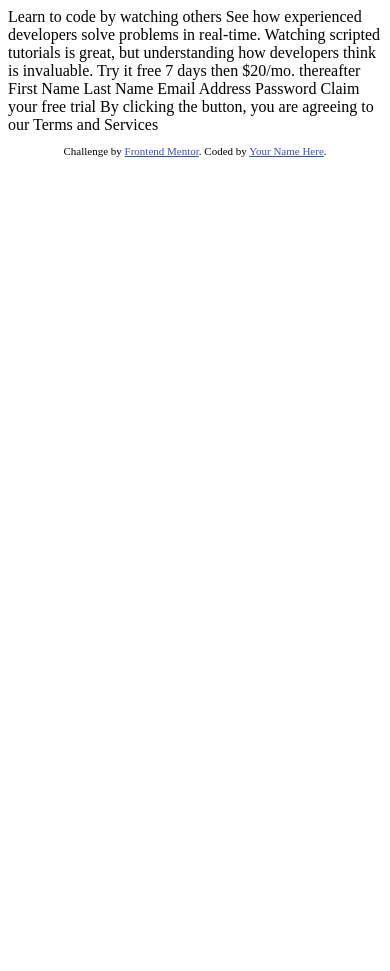
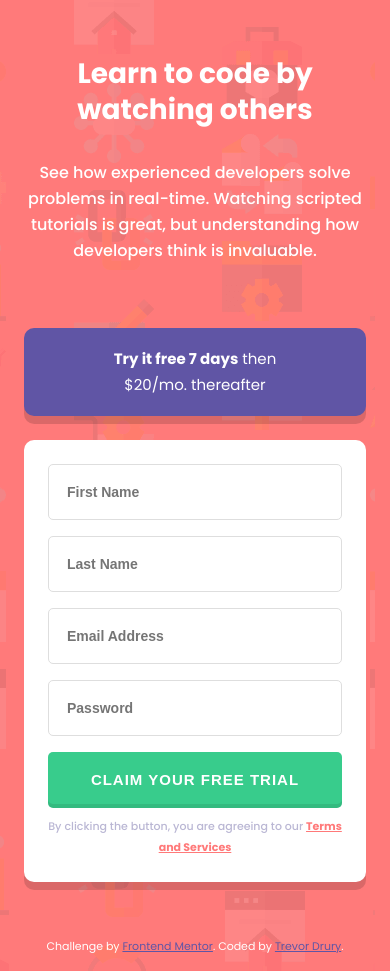
Before and after one commit to trevdrury/FrontEndMentor-intro-component-with-signup-form, a website: page index.html in a window 390 px wide. Before the commit the page ends 844 px from the top, so only its background shows below. Drawn offline with Linux system fonts and the light colour scheme.

Commit message:
HTML and CSS completed for mobile version

```diff
--- a/index.html
+++ b/index.html
@@ -5,37 +5,44 @@
   <meta name="viewport" content="width=device-width, initial-scale=1.0"> <!-- displays site properly based on user's device -->
 
   <link rel="icon" type="image/png" sizes="32x32" href="./images/favicon-32x32.png">
+  <link rel="preconnect" href="https://fonts.gstatic.com">
+  <link href="https://fonts.googleapis.com/css2?family=Poppins:wght@400;500;600;700&display=swap" rel="stylesheet">
+  <link rel="stylesheet" href="./scss/styles.css">
 
   <title>Frontend Mentor | Intro component with sign up form</title>
 
-  <!-- Feel free to remove these styles or customise in your own stylesheet 👍 -->
-  <style>
-    .attribution { font-size: 11px; text-align: center; }
-    .attribution a { color: hsl(228, 45%, 44%); }
-  </style>
 </head>
 <body>
 
-  Learn to code by watching others
-
-  See how experienced developers solve problems in real-time. Watching scripted tutorials is great,
-  but understanding how developers think is invaluable.
-
-  Try it free 7 days then $20/mo. thereafter
-
-  First Name
-  Last Name
-  Email Address
-  Password
-
-  Claim your free trial
-
-  By clicking the button, you are agreeing to our Terms and Services
+  <div class="container">
+    <div class="text-block">
+      <h1>Learn to code by watching others</h1>
+      <p>
+        See how experienced developers solve problems in real-time. Watching scripted tutorials is great,
+        but understanding how developers think is invaluable.
+      </p>
+    </div>
+    <div class="form-block">
+      <div class="highlight">
+        <p><span>Try it free 7 days</span> then <br> $20/mo. thereafter</p>
+      </div>
+      <form action="#">
+        <input type="text" id="first-name" placeholder="First Name">
+        <input type="text" id="last-name" placeholder="Last Name">
+        <input type="email" id="email-address" placeholder="Email Address">
+        <input type="password" id="password" placeholder="Password">
+        <button type="submit">Claim your free trial</button>
+        <p>
+          By clicking the button, you are agreeing to our <a href="#">Terms and Services</a>
+        </p>
+      </form>
+    </div>
+  </div>
 
   <footer>
     <p class="attribution">
       Challenge by <a href="https://www.frontendmentor.io?ref=challenge" target="_blank">Frontend Mentor</a>.
-      Coded by <a href="#">Your Name Here</a>.
+      Coded by <a href="#">Trevor Drury</a>.
     </p>
   </footer>
 </body>
--- a/package.json
+++ b/package.json
@@ -4,7 +4,7 @@
   "description": "Frontend Mentor challenge intro component with signup form",
   "main": "index.js",
   "scripts": {
-    "test": "echo \"Error: no test specified\" && exit 1"
+    "sass": "node-sass -w scss/ -o css/ --recursive"
   },
   "author": "Trevor Drury",
   "license": "ISC",
--- /dev/null
+++ b/scss/styles.scss
@@ -0,0 +1,151 @@
+/*#region START*/
+
+/* COLORS */
+$red: hsl(0, 100%, 74%);
+$green: hsl(154, 59%, 51%);
+$blue: hsl(248, 32%, 49%);
+$dark-blue: hsl(249, 10%, 26%);
+$grayish-blue: hsl(246, 25%, 77%);
+
+/* IMAGE URLs */
+$bg-intro-desktop: url("../assets/bg-intro-desktop.png");
+$bg-intro-mobile: url("../assets/bg-intro-mobile.png");
+$icon-error: url("../assets/icon-error.svg");
+
+*,
+*::before,
+*::after {
+  padding: 0;
+  margin: 0;
+  box-sizing: border-box;
+}
+
+html {
+  font-size: 62.5%;
+}
+
+body {
+  min-height: 100vh;
+  font-family: "Poppins", sans-serif;
+  font-size: 1.6rem;
+  background: $bg-intro-mobile $red no-repeat;
+}
+
+/*#endregion*/
+
+.container {
+  display: flex;
+  flex-direction: column;
+  margin: 3.2rem 0;
+  padding: 2.4rem;
+
+  .text-block {
+    color: white;
+    text-align: center;
+
+    h1 {
+      font-size: 2.8rem;
+      font-weight: bold;
+      line-height: 3.6rem;
+    }
+
+    p {
+      margin: 3.2rem 0;
+      font-weight: 500;
+      font-size: 1.6rem;
+      line-height: 2.6rem;
+    }
+  }
+
+  .form-block {
+    .highlight {
+      margin-top: 3.2rem;
+      margin-bottom: 2.4rem;
+      background: $blue;
+      color: white;
+      width: 100%;
+      height: 8.8rem;
+      box-shadow: 0px 8px 0px rgba(0, 0, 0, 0.14688);
+      border-radius: 10px;
+      font-size: 1.5rem;
+      line-height: 2.6rem;
+      text-align: center;
+
+      p {
+        padding: 1.8rem 0;
+      }
+
+      span {
+        font-weight: 700;
+      }
+    }
+
+    form {
+      display: flex;
+      flex-direction: column;
+      background: white;
+      box-shadow: 0px 8px 0px rgba(0, 0, 0, 0.14688);
+      border-radius: 10px;
+      padding: 2.4rem;
+
+      input {
+        width: 100%;
+        height: 5.6rem;
+        border: 1px solid #DEDEDE;
+        border-radius: 5px;
+        margin-bottom: 1.6rem;
+        padding-left: 1.8rem;
+        font-size: 1.4rem;
+        font-weight: 600;
+        line-height: 2.6rem;
+      }
+
+      button {
+        color: white;
+        background: $green;
+        height: 5.6rem;
+        border: none;
+        box-shadow: inset 0px -4px 0px rgba(0, 0, 0, 0.0908818);
+        border-radius: 5px;
+        text-transform: uppercase;
+        font-weight: 600;
+        font-size: 1.5rem;
+        line-height: 2.6rem;
+        text-align: center;
+        letter-spacing: 1px;
+        cursor: pointer;
+      }
+
+      button:hover {
+        background: #77E2B3;
+      }
+
+      p {
+        margin-top: 0.8rem;
+        font-weight: 500;
+        font-size: 1.1rem;
+        line-height: 2.1rem;
+        text-align: center;
+        color: #BAB7D4;
+
+        a {
+          font-weight: bold;
+          font-size: 11px;
+          line-height: 21px;
+          text-align: center;
+          color: #FF7979;
+        }
+      }
+    }
+  }
+}
+
+.attribution {
+  font-size: 11px;
+  text-align: center;
+  color: white;
+  margin-bottom: 1.6rem;
+}
+.attribution a {
+  color: $blue;
+}
```
Also changed, not shown: scss/styles.css (added), 1 other file.
